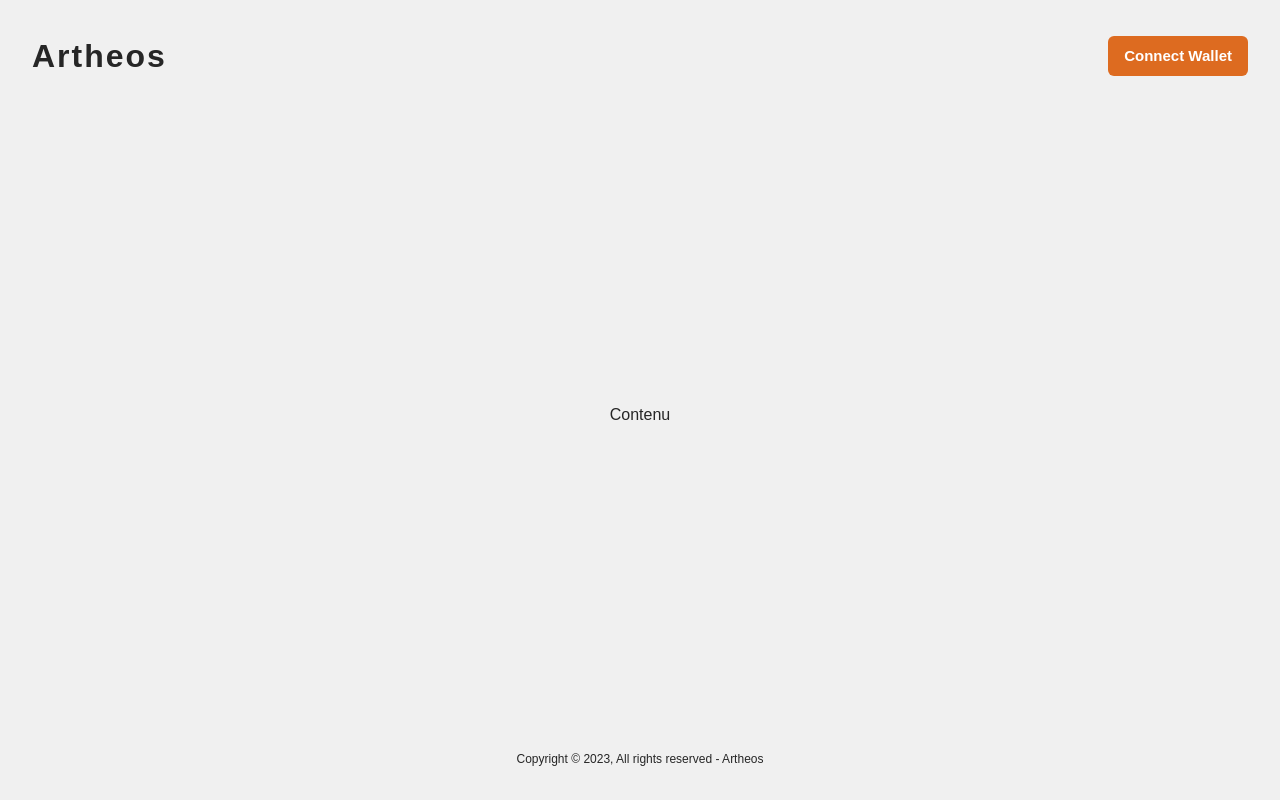
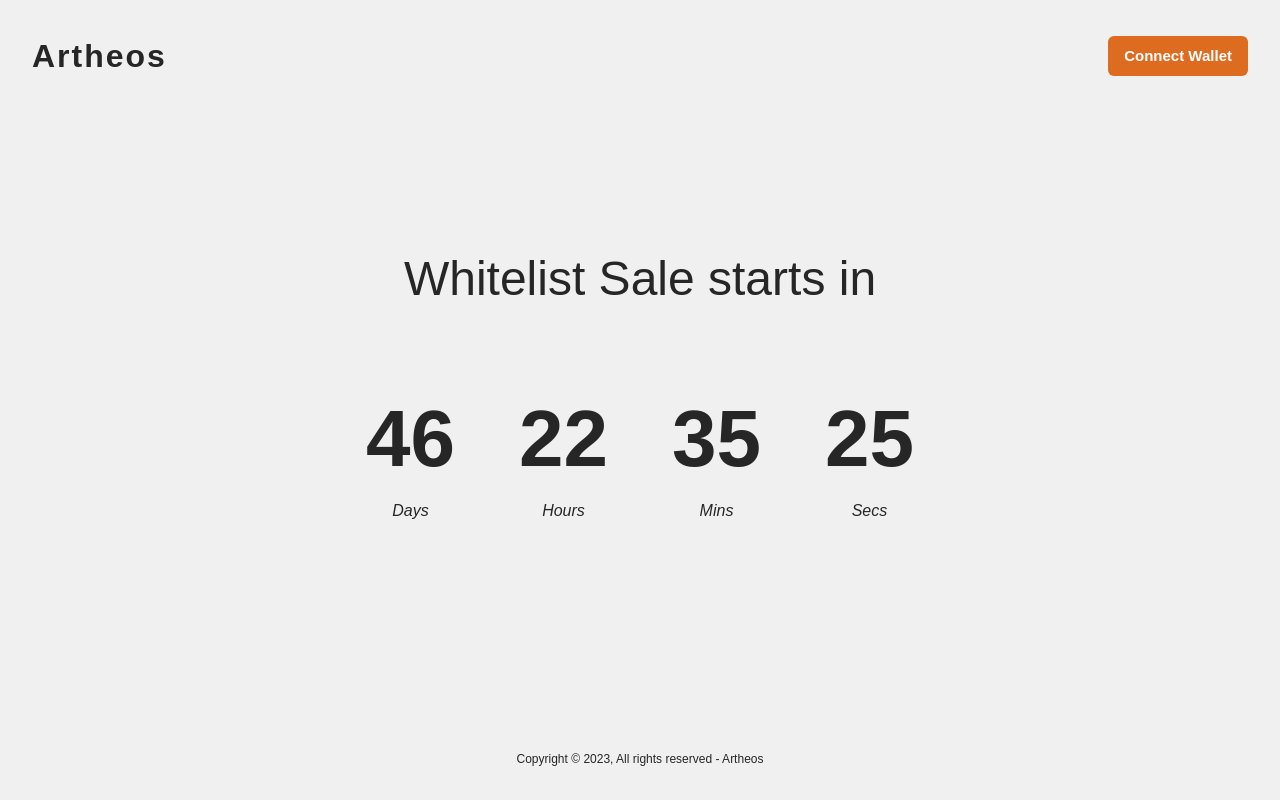
Before and after one commit to IshariFluttershy/ArtheosMintPageJS, a Next.js app in the folder mint-page/: page / in a window 1280 px wide. Built offline with nearby package versions, Linux system fonts and the light colour scheme.

Commit message:
Added timer before whitelist sale

```diff
--- /dev/null
+++ b/mint-page/components/Before/Before.jsx
@@ -0,0 +1,17 @@
+import React, { useEffect, useState } from "react";
+import {Flex, Text} from "@chakra-ui/react";
+
+const Before = (props) => {
+    return (
+        <Flex>
+            <Text
+                fontWeight="bold"
+                fontSize="3rem"
+            >
+                Coming Soon
+            </Text>
+        </Flex>
+    )
+}
+
+export default Before;
--- /dev/null
+++ b/mint-page/components/PublicSale/PublicSale.jsx
@@ -0,0 +1,17 @@
+import React, { useEffect, useState } from "react";
+import {Flex, Text} from "@chakra-ui/react";
+
+const PublicSale = (props) => {
+    return (
+        <Flex>
+            <Text
+                fontWeight="bold"
+                fontSize="3rem"
+            >
+                Public Sale
+            </Text>
+        </Flex>
+    )
+}
+
+export default PublicSale;
--- /dev/null
+++ b/mint-page/components/Reveal/Reveal.jsx
@@ -0,0 +1,17 @@
+import React, { useEffect, useState } from "react";
+import {Flex, Text} from "@chakra-ui/react";
+
+const Reveal = (props) => {
+    return (
+        <Flex>
+            <Text
+                fontWeight="bold"
+                fontSize="3rem"
+            >
+                Reveal
+            </Text>
+        </Flex>
+    )
+}
+
+export default Reveal;
--- /dev/null
+++ b/mint-page/components/SoldOut/SoldOut.jsx
@@ -0,0 +1,17 @@
+import React, { useEffect, useState } from "react";
+import {Flex, Text} from "@chakra-ui/react";
+
+const SoldOut = (props) => {
+    return (
+        <Flex>
+            <Text
+                fontWeight="bold"
+                fontSize="3rem"
+            >
+                Sold Out
+            </Text>
+        </Flex>
+    )
+}
+
+export default SoldOut;
--- /dev/null
+++ b/mint-page/components/WhitelistSale/WhitelistSale.jsx
@@ -0,0 +1,77 @@
+import React, { useEffect, useState } from "react";
+import { Image, Button, Flex, Spinner, useToast, chakra, Text } from "@chakra-ui/react";
+
+const WhitelistSale = (props) => {
+
+    const [isLoading, setIsLoading] = useState(false);
+    const [seconds, setSeconds] = useState(null);
+    const [minutes, setMinutes] = useState(null);
+    const [hours, setHours] = useState(null);
+    const [days, setDays] = useState(null);
+    const [timestamp, setTimestamp] = useState(Math.floor(Date.now() / 1000));
+
+    const saleStartTime = 1678143600;
+
+    useEffect(() => {
+        getCount()
+    }, [])
+
+
+    const getCount = () => {
+        setIsLoading(true);
+        var calc = setInterval(function() {
+            let unixTime = saleStartTime * 1000;
+            let date_future = new Date(unixTime);
+            let date_now = new Date();
+
+            let seconds = Math.floor((date_future - (date_now)) / 1000);
+            let minutes = Math.floor(seconds / 60);
+            let hours = Math.floor(minutes / 60);
+            let days = Math.floor(hours / 24);
+
+            hours = hours-(days * 24);
+            minutes = minutes-(days * 24 * 60)-(hours * 60);
+            seconds = seconds-(days * 24 * 60 * 60)-(hours * 60 * 60)-(minutes * 60);
+
+            setDays(days)
+            setHours(hours)
+            setMinutes(minutes)
+            setSeconds(seconds)
+            setIsLoading(false);
+        }, 1000);
+    }
+
+    return (
+        <Flex>
+            {isLoading ? (
+                <Spinner />
+            ) : (
+                <Flex>
+                    <Flex direction="column" align="center">
+                        <Text fontSize={["1.5rem", "1.5rem", "2rem", "3rem"]}>Whitelist Sale starts in</Text>
+                        <Flex align="center" justify="center" p="2rem">
+                            <Flex direction="column" justify="center" align="center" p={["1rem", "1rem", "2rem", "2rem"]}>
+                                <Text fontWeight="bold" fontSize={["2rem", "2rem", "5rem", "5rem"]}>{days}</Text>
+                                <Text fontStyle="italic">Days</Text>
+                            </Flex>
+                            <Flex direction="column" justify="center" align="center" p={["1rem", "1rem", "2rem", "2rem"]}>
+                                <Text fontWeight="bold" fontSize={["2rem", "2rem", "5rem", "5rem"]}>{hours}</Text>
+                                <Text fontStyle="italic">Hours</Text>
+                            </Flex>
+                            <Flex direction="column" justify="center" align="center" p={["1rem", "1rem", "2rem", "2rem"]}>
+                                <Text fontWeight="bold" fontSize={["2rem", "2rem", "5rem", "5rem"]}>{minutes}</Text>
+                                <Text fontStyle="italic">Mins</Text>
+                            </Flex>
+                            <Flex direction="column" justify="center" align="center" p={["1rem", "1rem", "2rem", "2rem"]}>
+                                <Text fontWeight="bold" fontSize={["2rem", "2rem", "5rem", "5rem"]}>{seconds}</Text>
+                                <Text fontStyle="italic">Secs</Text>
+                            </Flex>
+                        </Flex>
+                    </Flex>
+                </Flex>
+            )}
+        </Flex>
+    )
+}
+
+export default WhitelistSale;
--- a/mint-page/pages/index.js
+++ b/mint-page/pages/index.js
@@ -1,12 +1,19 @@
 import React, {useState, useEffect} from "react";
-import { Flex } from "@chakra-ui/react";
-import Layout from "../components/Layout/Layout.jsx"
+import { Flex, Button, Text, useToast, Spinner } from "@chakra-ui/react";
+import Layout from "../components/Layout/Layout"
+import Before from "../components/Before/Before"
+import Reveal from "../components/Reveal/Reveal"
+import WhitelistSale from "../components/WhitelistSale/WhitelistSale"
+import PublicSale from "../components/PublicSale/PublicSale"
+import SoldOut from "../components/SoldOut/SoldOut"
+
+
 
 export default function Home() {
   return (
     <Layout>
       <Flex align="center" justify="center">
-        Contenu
+        <WhitelistSale/>
       </Flex>
     </Layout>
   )
```
